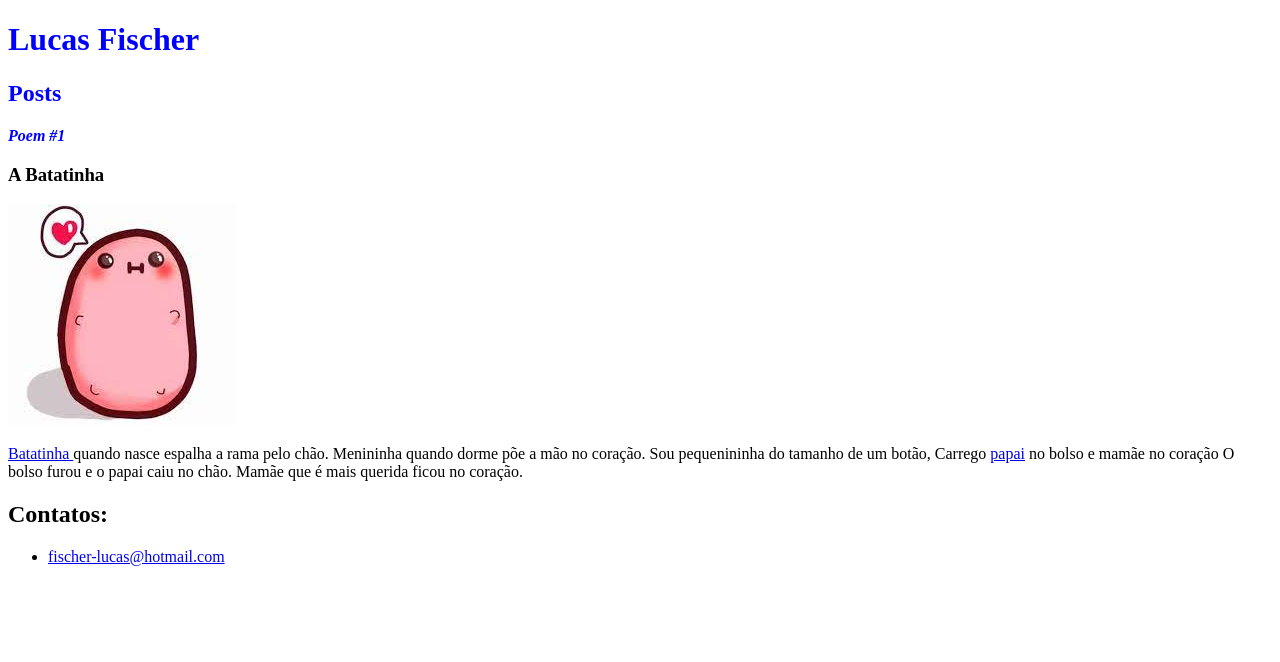
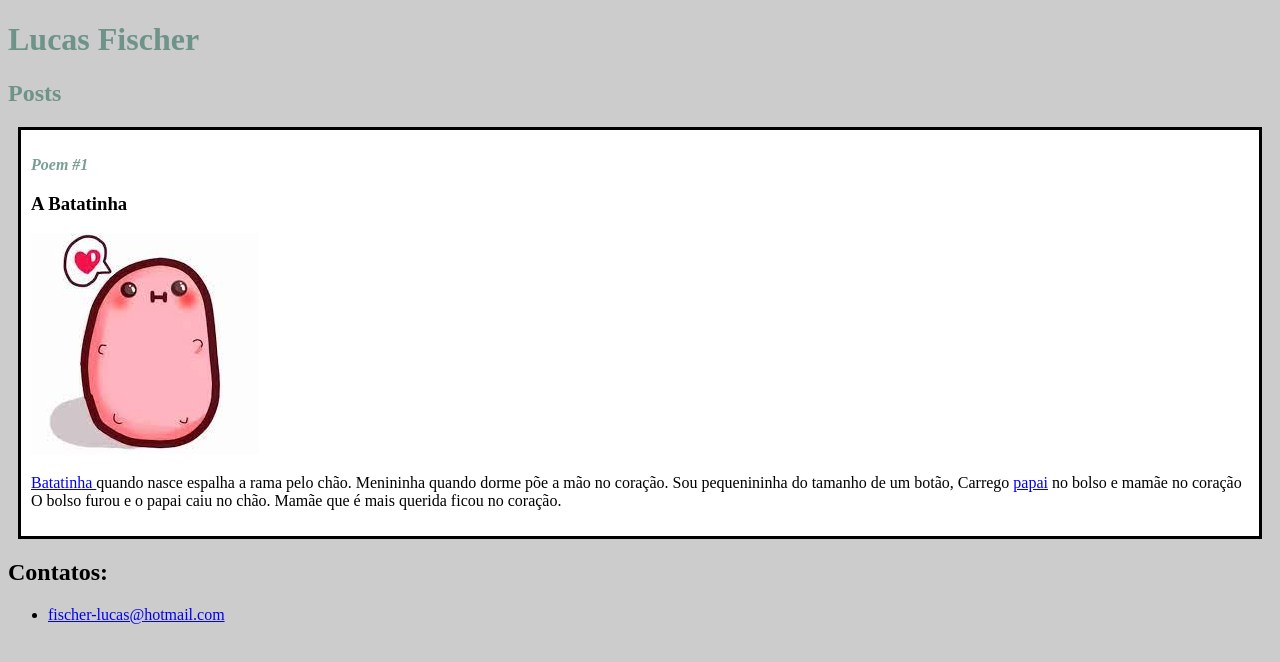
Before and after one commit to LucasFischer01/dio_desafio_github, a plain HTML site: page Curso_de_HTML_e_CSS3/index.html in a window 1280 px wide. Drawn offline with Linux system fonts and the light colour scheme.

Commit message:
Atualização dos estudos

```diff
--- a/Curso_de_HTML_e_CSS3/Recursos/style.css
+++ b/Curso_de_HTML_e_CSS3/Recursos/style.css
@@ -1,10 +1,21 @@
+body{
+    background: #ccc;
+}
 #Title,
 .Subtitle,
 .Post_Title {
-    color: blue;
+    color: rgba(81, 129, 117, 0.774);
 }
 
 .Post_Title {
     font-size: 16px;
     font-style: italic;
 }
+
+.post{
+    background: #fff;
+    padding: 10px;
+    border: 3px solid #000;
+    margin: 10px;
+
+}
--- a/Curso_de_HTML_e_CSS3/index.html
+++ b/Curso_de_HTML_e_CSS3/index.html
@@ -15,7 +15,7 @@
         <header>
             <h2 class="Subtitle">Posts</h2>
         </header>
-        <article>
+        <article class="post">
             <header>
                 <h3 class="Post_Title"> Poem #1</h3>
             </header>
```
